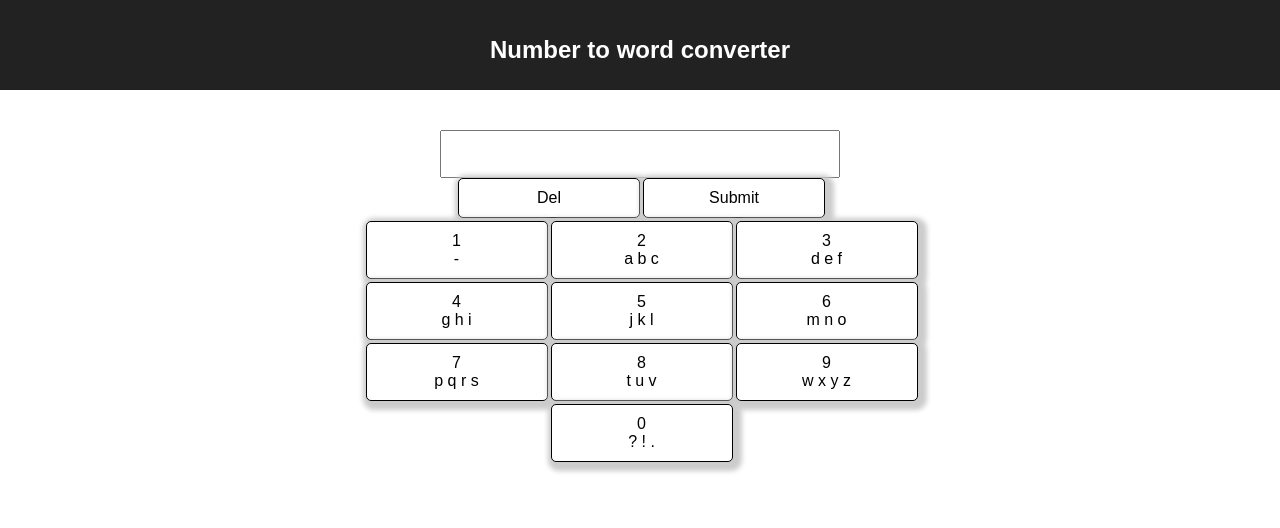
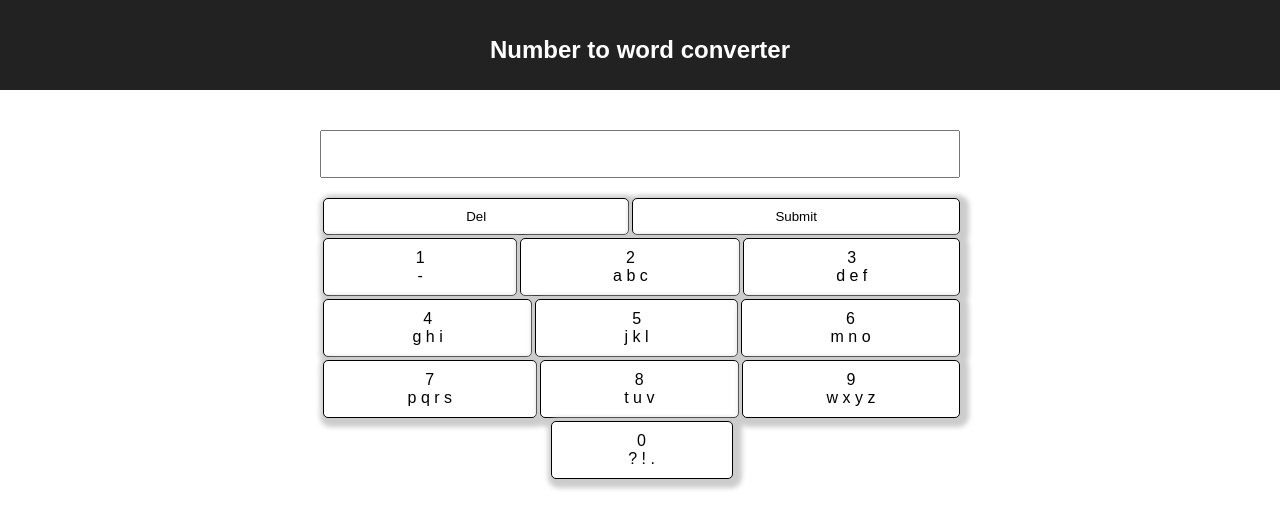
Before and after one commit to Matus-Stastny/number-to-word-converter, a React (Create React App) app in the folder client/: page / in a window 1280 px wide. Shown: the top 528 px of the page. Built offline with nearby package versions, Linux system fonts and the light colour scheme.

Commit message:
Minor UI changes, added error message, disabling button during loading

```diff
--- a/client/src/App.css
+++ b/client/src/App.css
@@ -1,13 +1,10 @@
-.App {
-  text-align: center;
-}
-
 .App-logo {
   animation: App-logo-spin infinite 20s linear;
   height: 80px;
 }
 
 .App-header {
+  text-align: center;
   background-color: #222;
   height: 50px;
   padding: 20px;
@@ -35,6 +32,7 @@
   margin: 0 auto;
   max-width: 640px;
   padding: 30px;
+  text-align: center;
 }
 
 .options-panel {
@@ -52,6 +50,11 @@
   display: flex;
   flex-wrap: wrap;
   margin-bottom: 10px;
+}
+
+.wrapper {
+  display: flex;
+  flex-direction: column;
 }
 
 .word {
@@ -82,10 +85,6 @@
   border-radius: 5px;
 }
 
-.submit-button {
-  margin-left: 6px;
-}
-
 .clear-button {
   padding: 6px;
 }
@@ -93,10 +92,21 @@
 .keyboard {
   display: flex;
   flex-direction: column;
+  align-items: center;
+  margin-top: 20px;
+}
+
+.keyboard__line {
+  display: flex;
+  width: 100%;
+}
+.keyboard__line--last {
+  width: aupo;
 }
 
 .keyboard__button {
   display: inline-block;
+  flex-grow: 1;
   min-width: 100px;
   padding: 10px 40px;
   font-family: sans-serif;
@@ -130,3 +140,8 @@
   font-size: 15px;
   color: gray;
 }
+
+.message__error {
+  font-size: 10px;
+  color: red;
+}
--- a/client/src/App.js
+++ b/client/src/App.js
@@ -12,15 +12,17 @@ class App extends Component {
             words: [],
             inputValue: '',
             showedRealWordsOnly: false,
-            isLoading: false
+            isLoading: false,
+            isSubmitButtonDisabled: false,
+            error: ''
         };
     }
 
     handleSubmit = () => {
-        this.setState({ isLoading: true });
+        this.setState({ isLoading: true, isSubmitButtonDisabled: true });
         this.callApi()
-            .then(res => this.setState({ words: res.words, isLoading: false }))
-            .catch(err => console.log(err));
+            .then(res => this.setState({ words: res.words, isLoading: false, isSubmitButtonDisabled: false }))
+            .catch(err => this.setState({ error: err.message, isLoading: false, isSubmitButtonDisabled: false }));
     };
 
     callApi = async () => {
@@ -33,15 +35,15 @@ class App extends Component {
     };
 
     handleInputChange = e => {
-        this.setState({ inputValue: e.target.value });
+        this.setState({ inputValue: e.target.value, error: '' });
     };
 
     handleKeyboardButtonClick = value => {
-        this.setState({ inputValue: `${this.state.inputValue}${value}` });
+        this.setState({ inputValue: `${this.state.inputValue}${value}`, error: '' });
     };
 
     handleClear = () => {
-        this.setState({ words: [], inputValue: '' });
+        this.setState({ words: [], inputValue: '', error: '' });
     };
 
     handleRealWordsFilter = () => {
@@ -49,11 +51,11 @@ class App extends Component {
     };
 
     handleDelete = () => {
-        this.setState({ inputValue: this.state.inputValue.slice(0, -1) });
+        this.setState({ inputValue: this.state.inputValue.slice(0, -1), error: '' });
     };
 
     render() {
-        const { inputValue, words, showedRealWordsOnly, isLoading } = this.state;
+        const { inputValue, words, showedRealWordsOnly, isLoading, isSubmitButtonDisabled, error } = this.state;
         return (
             <div className="App">
                 <header className="App-header">
@@ -61,7 +63,6 @@ class App extends Component {
                 </header>
 
                 <div className="container">
-                    {isLoading && <img src={logo} className="App-logo" alt="logo" />}
                     {words.length > 0 && (
                         <div className="options-panel">
                             <button className="button clear-button" onClick={this.handleClear}>
@@ -78,7 +79,9 @@ class App extends Component {
                             </label>
                         </div>
                     )}
-                    <div className="wrapper words-wrapper">
+                    {isLoading && <img src={logo} className="App-logo" alt="logo" />}
+                    {error && <span className="message__error">{error}</span>}
+                    <div className="words-wrapper">
                         {words.map((word, index) => (
                             <span
                                 className={cx('word', {
@@ -100,6 +103,7 @@ class App extends Component {
                         />
                         <Keyboard
                             onSubmit={this.handleSubmit}
+                            isSubmitButtonDisabled={isSubmitButtonDisabled}
                             onDelete={this.handleDelete}
                             onButtonPress={this.handleKeyboardButtonClick}
                         />
--- a/client/src/components/Keyboard.js
+++ b/client/src/components/Keyboard.js
@@ -1,20 +1,16 @@
 import React from 'react';
 import PropTypes from 'prop-types';
 
-const Keyboard = ({ onButtonPress, onDelete, onSubmit }) => {
+const Keyboard = ({ onButtonPress, onDelete, onSubmit, isSubmitButtonDisabled }) => {
     return (
         <div className="keyboard">
             <div className="keyboard__line">
-                <div className="keyboard__button" onClick={onDelete}>
-                    <div className="keyboard__chars-wrapper">
-                        <span className="keyboard__number">Del</span>
-                    </div>
-                </div>
-                <div className="keyboard__button" onClick={onSubmit}>
-                    <div className="keyboard__chars-wrapper">
-                        <span className="keyboard__number">Submit</span>
-                    </div>
-                </div>
+                <button className="keyboard__button" onClick={onDelete}>
+                    Del
+                </button>
+                <button className="keyboard__button" disabled={isSubmitButtonDisabled} onClick={onSubmit}>
+                    Submit
+                </button>
             </div>
             <div className="keyboard__line">
                 <div className="keyboard__button" onClick={() => onButtonPress('1')}>
@@ -76,7 +72,7 @@ const Keyboard = ({ onButtonPress, onDelete, onSubmit }) => {
                     </div>
                 </div>
             </div>
-            <div className="keyboard__line">
+            <div className="keyboard__line--last">
                 <div className="keyboard__button" onClick={() => onButtonPress('0')}>
                     <div className="keyboard__chars-wrapper">
                         <span className="keyboard__number">0</span>
@@ -91,7 +87,8 @@ const Keyboard = ({ onButtonPress, onDelete, onSubmit }) => {
 Keyboard.propTypes = {
     onButtonPress: PropTypes.func.isRequired,
     onDelete: PropTypes.func.isRequired,
-    onSubmit: PropTypes.func.isRequired
+    onSubmit: PropTypes.func.isRequired,
+    isSubmitButtonDisabled: PropTypes.bool.isRequired
 };
 
 export default Keyboard;
```
